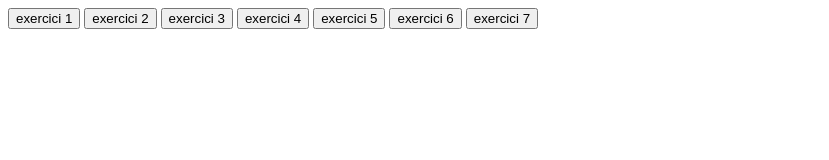
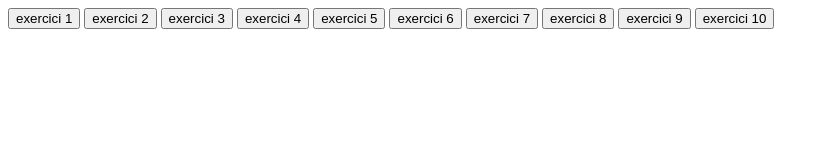
Before and after one commit to lmartinez20117/js, a plain HTML site: page index.html in a window 1280 px wide. Shown: the whole page, without its empty margins (0-829 px from the left). Drawn offline with Linux system fonts and the light colour scheme.

Commit message:
Add files via upload

```diff
--- a/index.html
+++ b/index.html
@@ -14,7 +14,9 @@
     <button onclick="exercici5()">exercici 5</button>
     <button onclick="exercici6()">exercici 6</button>
     <button onclick="exercici7()">exercici 7</button>
-
+    <button onclick="exercici8()">exercici 8</button>
+    <button onclick="exercici9()">exercici 9</button>
+    <button onclick="exercici10()">exercici 10</button>
 
 </body>
 </html>
--- a/script.js
+++ b/script.js
@@ -61,5 +61,31 @@ function exercici7(){
    let num5 = parseFloat(prompt("intruduce número"))
    let notes = num1+num2+num3+num4+num5
    let mitjana = notes/5
-   document.writeln("La mitjana aritmètica és de: +"resultat+"")
+   document.writeln("La mitjana aritmètica és de: "+mitjana)
 }
+function exercici8(){
+     let a,b,c;
+   a =  parseFloat(prompt("intruduce número"))
+   b =  parseFloat(prompt("intruduce número"))
+   c =  parseFloat(prompt("intruduce número"))
+   let bNeg = -b
+   let quadrat = Math.pow(b,2)
+   let arrel = Math.sqrt(quadrat-(4*a*c));
+   let num1 = bNeg+arrel
+   let num2 = bNeg-arrel
+   let den = 2*a;
+   let valor1 = num1/den
+   let valor2 = num2/den
+
+      document.writeln("Les solucions són: "+valor1+ " i "+valor2)
+}
+
+function exercici9(){
+    let numero = prompt("Quin és el primer nombre?")
+    let numero2 = prompt("Quin es el segon nombre?")
+    if(numero > numero2){
+        alert("Hola, el meu nom és Lola i el primer nombre és major o igual que el segon")
+    }else if (numero < numero2){
+        alert("Hola, el meu primer llinatge és Martínez i el primer nombre és menor que el segon")
+}
+}
```
